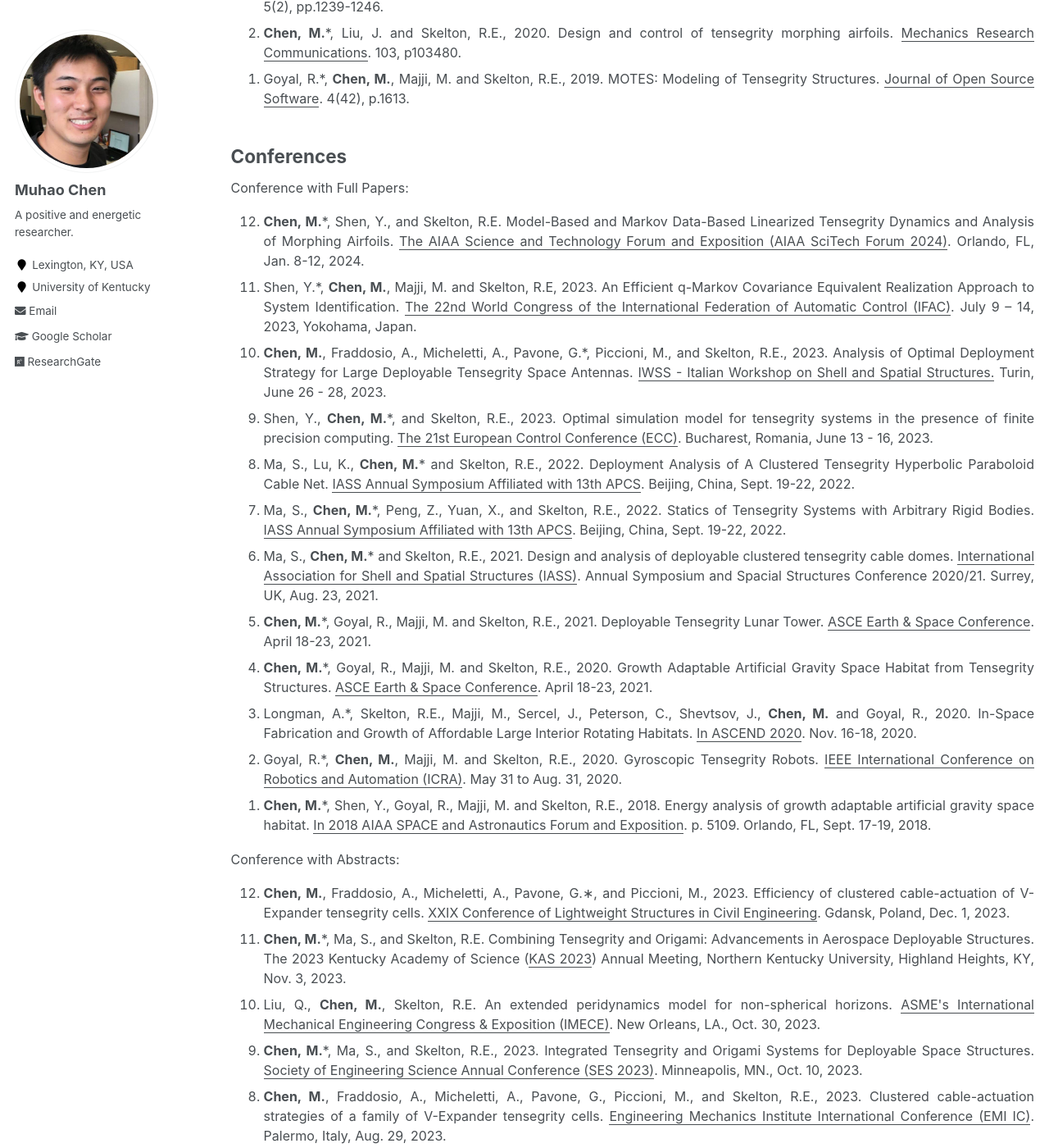
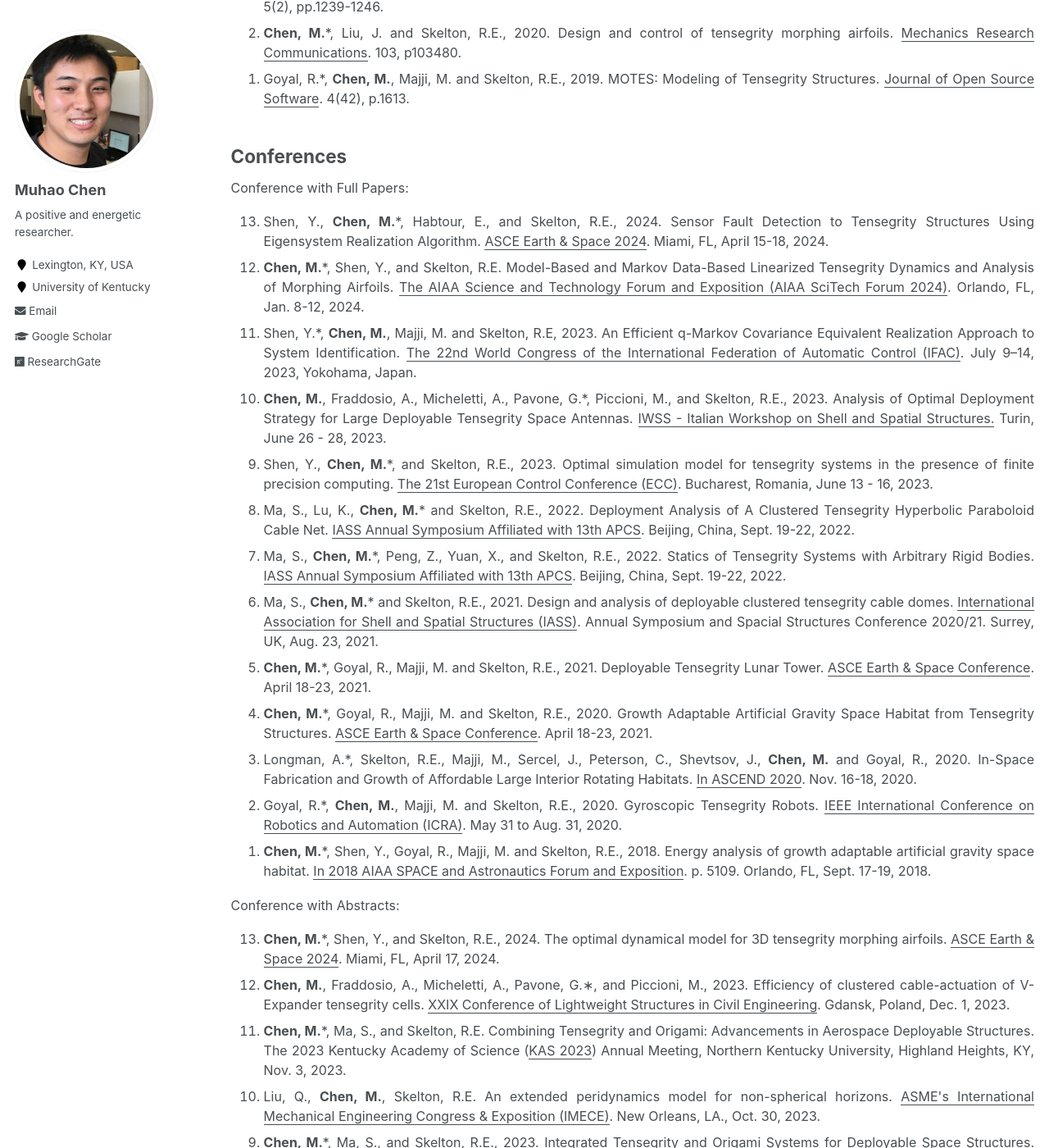
Before and after one commit to Muhao-Chen/muhao-chen.github.io, a Jekyll site: the page built from _pages/publication.md, in a window 1280 px wide and 1400 px high, scrolled down 1510 px. Shown: the whole window at 82% size. Built offline with Jekyll 4.4.1, drawn with Linux system fonts in a browser that asks for light colours; some of the changed text lies outside the part shown.

Commit message:
Update publication.md

```diff
--- a/_pages/publication.md
+++ b/_pages/publication.md
@@ -45,8 +45,9 @@ toc: true
 <font size=3>
 Conference with Full Papers:
 <ol reversed>
+<li>Shen, Y., <strong>Chen, M.</strong>*, Habtour, E., and Skelton, R.E., 2024. Sensor Fault Detection to Tensegrity Structures Using Eigensystem Realization Algorithm. <u>ASCE Earth & Space 2024</u>. Miami, FL, April 15-18, 2024.</li>
 <li><strong>Chen, M.</strong>*, Shen, Y., and Skelton, R.E. Model-Based and Markov Data-Based Linearized Tensegrity Dynamics and Analysis of Morphing Airfoils. <u>The AIAA Science and Technology Forum and Exposition (AIAA SciTech Forum 2024)</u>. Orlando, FL, Jan. 8-12, 2024.</li>
-<li>Shen, Y.*, <strong>Chen, M.</strong>, Majji, M. and Skelton, R.E, 2023. An Efficient q-Markov Covariance Equivalent Realization Approach to System Identification. <u>The 22nd World Congress of the International Federation of Automatic Control (IFAC)</u>. July 9 – 14, 2023, Yokohama, Japan.</li>
+<li>Shen, Y.*, <strong>Chen, M.</strong>, Majji, M. and Skelton, R.E, 2023. An Efficient q-Markov Covariance Equivalent Realization Approach to System Identification. <u>The 22nd World Congress of the International Federation of Automatic Control (IFAC)</u>. July 9–14, 2023, Yokohama, Japan.</li>
 <li><strong>Chen, M.</strong>, Fraddosio, A., Micheletti, A., Pavone, G.*, Piccioni, M., and Skelton, R.E., 2023. Analysis of Optimal Deployment Strategy for Large Deployable Tensegrity Space Antennas. <u>IWSS - Italian Workshop on Shell and Spatial Structures.</u> Turin, June 26 - 28, 2023.</li>
 <!-- <li>Yazbeck, R., Fernandes, R., <strong>Chen, M.</strong>, El-Borgi, S., Boyd, J., Lagoudas, D. Adaptive Bandgap Formation in a Periodic Tensegrity Structure, 2023. <u>ASME's 1st Annual Aerospace Structures, Structural Dynamics, and Materials Conference (SSDM)</u>. San Diego, CA, June 19 - 21, 2023.</li> -->
 <li>Shen, Y., <strong>Chen, M.</strong>*, and Skelton, R.E., 2023. Optimal simulation model for tensegrity systems in the presence of finite precision computing. <u>The 21st European Control Conference (ECC)</u>. Bucharest, Romania, June 13 - 16, 2023.</li>
@@ -61,6 +62,7 @@ Conference with Full Papers:
 </ol>
 Conference with Abstracts:
 <ol reversed>
+<li><strong>Chen, M.</strong>*, Shen, Y., and Skelton, R.E., 2024. The optimal dynamical model for 3D tensegrity morphing airfoils. <u>ASCE Earth & Space 2024</u>. Miami, FL, April 17, 2024.</li>
 <li><strong>Chen, M.</strong>, Fraddosio, A., Micheletti, A., Pavone, G.∗, and Piccioni, M., 2023. Efficiency of clustered cable-actuation of V-Expander tensegrity cells. <u>XXIX Conference of Lightweight Structures in Civil Engineering</u>. Gdansk, Poland, Dec. 1, 2023.</li>
 <li><strong>Chen, M.</strong>*, Ma, S., and Skelton, R.E. Combining Tensegrity and Origami: Advancements in Aerospace Deployable Structures. The 2023 Kentucky Academy of Science (<u>KAS 2023</u>) Annual Meeting, Northern Kentucky University, Highland Heights, KY, Nov. 3, 2023.</li>
 <li>Liu, Q., <strong>Chen, M.</strong>, Skelton, R.E. An extended peridynamics model for non-spherical horizons. <u>ASME's International Mechanical Engineering Congress & Exposition (IMECE)</u>. New Orleans, LA., Oct. 30, 2023.</li>
```
Also changed, not shown: other parts of _pages/publication.md (+0 -1 lines).
